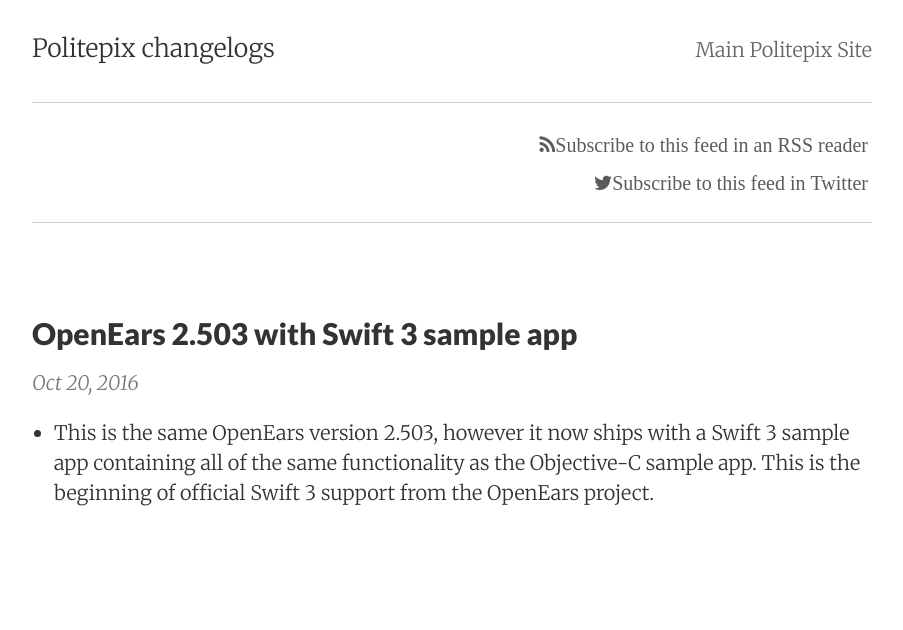
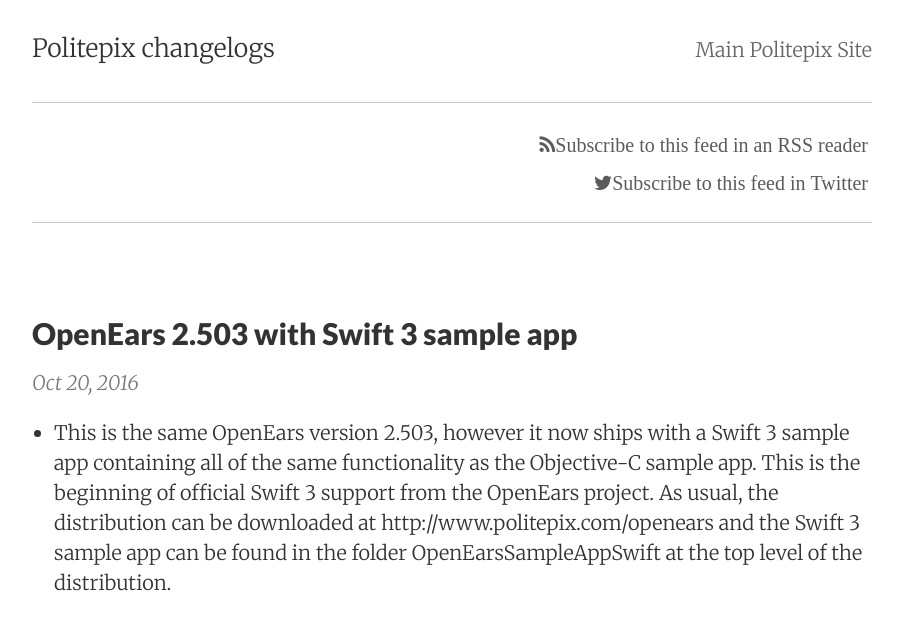
Before and after one commit to Halle/Changelogs, a Jekyll site: the page built from _posts/2016-10-20-OpenEars-2.503-With-Swift-3-Sample-App.md, in a window 1280 px wide. Shown: the top 630 px of the page, without its empty margins (188-1091 px from the left). Built offline with Jekyll 4.4.1, drawn with Linux system fonts in a browser that asks for light colours; nearby versions of some CDN libraries.

Commit message:
Update 2016-10-20-OpenEars-2.503-With-Swift-3-Sample-App.md

```diff
--- a/_posts/2016-10-20-OpenEars-2.503-With-Swift-3-Sample-App.md
+++ b/_posts/2016-10-20-OpenEars-2.503-With-Swift-3-Sample-App.md
@@ -5,4 +5,4 @@ date:       2016-10-20
 summary:    OpenEars 2.503 with Swift 3 sample app
 categories: openears
 ---
-* This is the same OpenEars version 2.503, however it now ships with a Swift 3 sample app containing all of the same functionality as the Objective-C sample app. This is the beginning of official Swift 3 support from the OpenEars project.
+* This is the same OpenEars version 2.503, however it now ships with a Swift 3 sample app containing all of the same functionality as the Objective-C sample app. This is the beginning of official Swift 3 support from the OpenEars project. As usual, the distribution can be downloaded at http://www.politepix.com/openears and the Swift 3 sample app can be found in the folder OpenEarsSampleAppSwift at the top level of the distribution.
```
